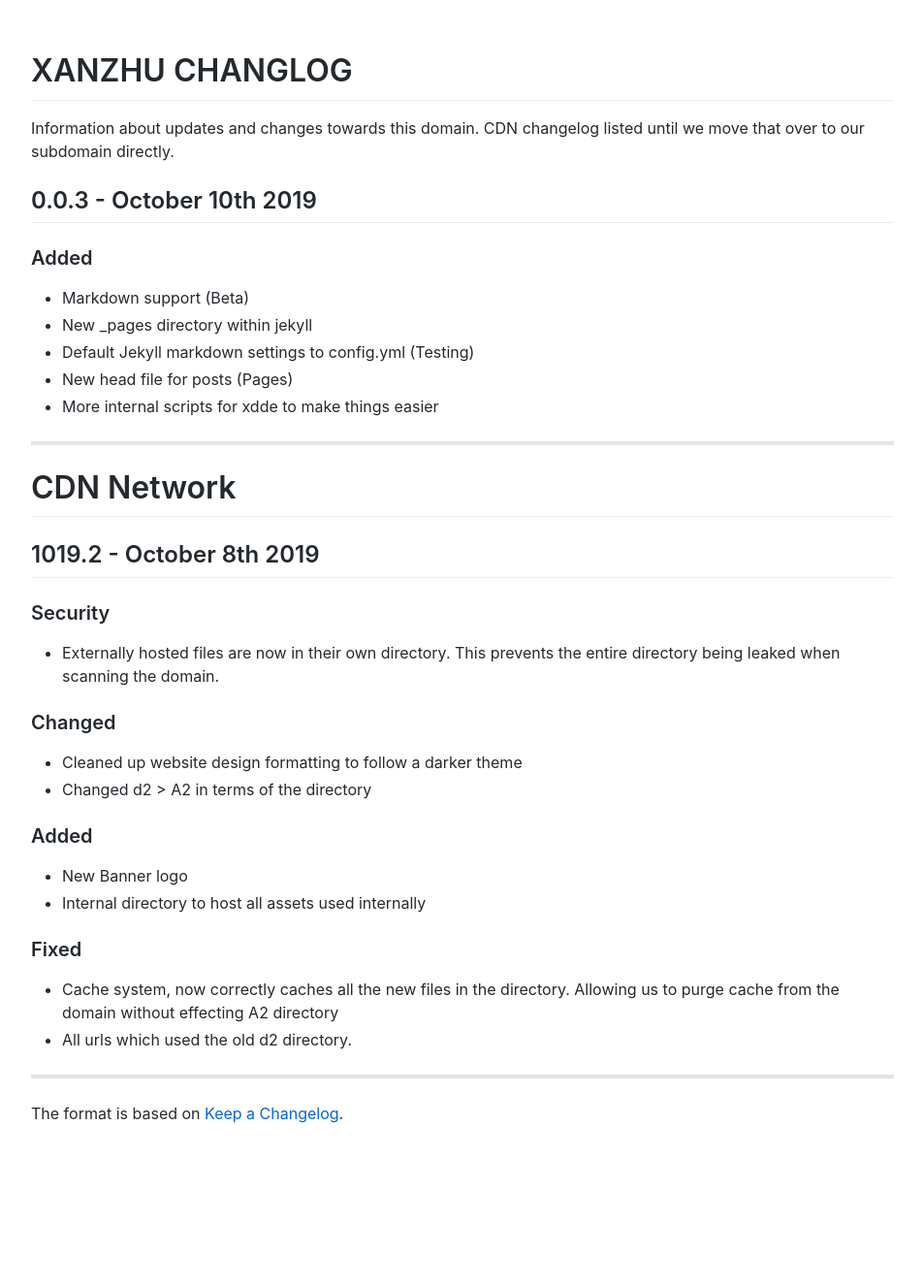
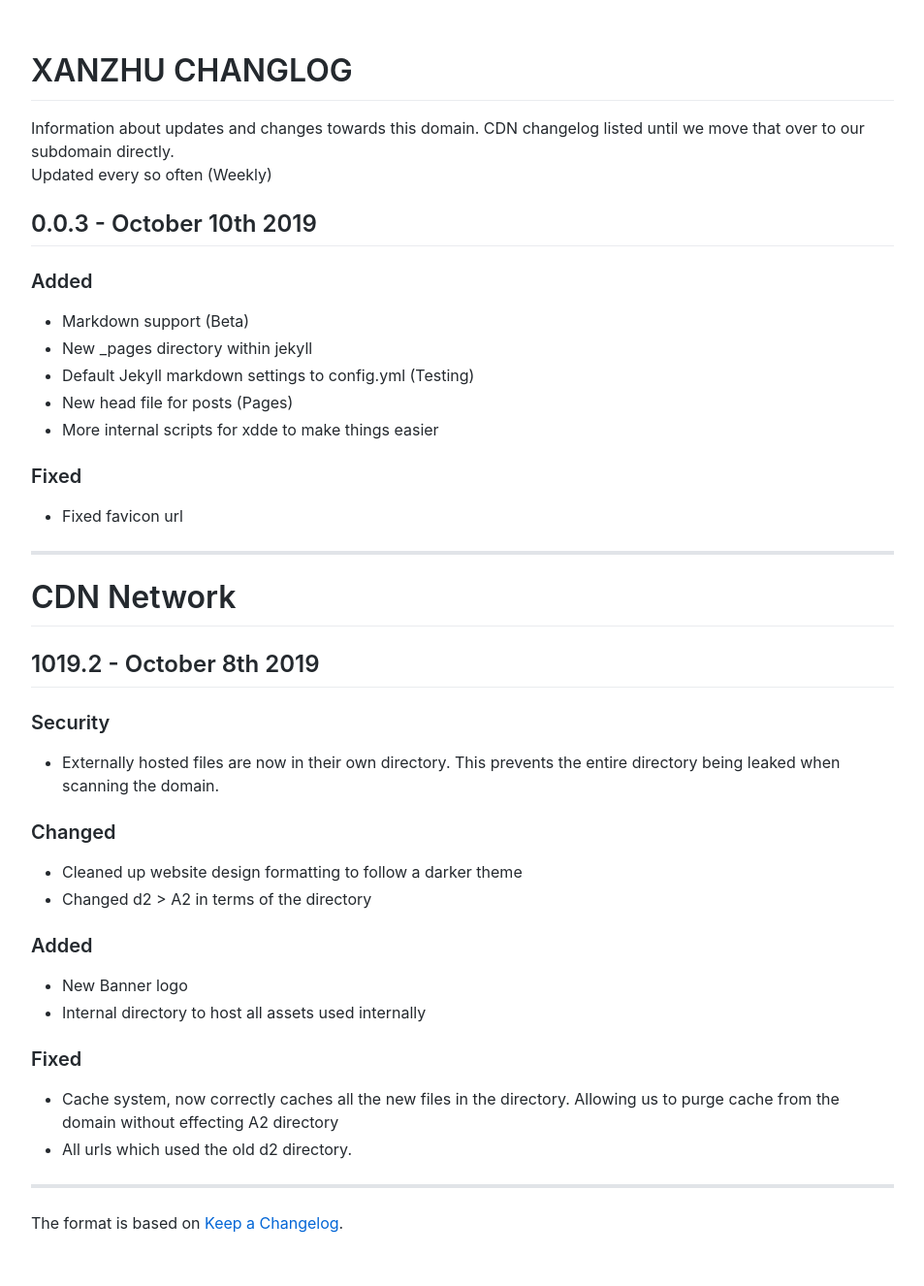
Before and after one commit to xanzhu/xanzhu-jekyll, a Jekyll site: the page built from _pages/CHANGELOG.md, in a window 1280 px wide. Shown: the whole page at 97% size, without its empty margins (163-1116 px from the left). Built offline with Jekyll 4.4.1, drawn with Linux system fonts in a browser that asks for light colours; before the commit the page ends 1213 px from its top, so only the background shows below that.

Commit message:
Fixed Favicon

```diff
--- a/_includes/head.html
+++ b/_includes/head.html
@@ -1,6 +1,6 @@
 <meta charset="UTF-8">
 <meta name="viewport" content="width=device-width,initial-scale=1">
-<link rel="shortcut icon" href="https://cdn.xanzhu.com/d2/favicon.ico" type="image/x-icon">
+<link rel="shortcut icon" href="https://cdn.xanzhu.com/A2/favicon.ico" type="image/x-icon">
 <title>{% if page.title %}{{ page.title | escape }}{% else %}{{ site.title | escape }}{% endif %}</title>
 <meta name="description" content="{% if page.excerpt %}{{ page.excerpt | strip_html | strip_newlines | truncate: 160 }}{% else %}{{ site.description }}{% endif %}">
 <link rel="canonical" href="{{ canonical_url }}">
--- a/_includes/posthead.html
+++ b/_includes/posthead.html
@@ -1,6 +1,6 @@
 <meta charset="UTF-8">
 <meta name="viewport" content="width=device-width,initial-scale=1">
-<link rel="shortcut icon" href="https://cdn.xanzhu.com/d2/favicon.ico" type="image/x-icon">
+<link rel="shortcut icon" href="https://cdn.xanzhu.com/A2/favicon.ico" type="image/x-icon">
 <title>{% if page.title %}{{ page.title | escape }}{% else %}{{ site.title | escape }}{% endif %}</title>
 <meta name="description" content="{% if page.excerpt %}{{ page.excerpt | strip_html | strip_newlines | truncate: 160 }}{% else %}{{ site.description }}{% endif %}">
 <link rel="canonical" href="{{ canonical_url }}">
--- a/_pages/CHANGELOG.md
+++ b/_pages/CHANGELOG.md
@@ -7,6 +7,7 @@ excerpt: Information about updates and changes towards our domain.
 
 # XANZHU CHANGLOG
 Information about updates and changes towards this domain. CDN changelog listed until we move that over to our subdomain directly.
+Updated every so often (Weekly)
 
 ## 0.0.3 - October 10th 2019
 ### Added
@@ -15,6 +16,9 @@ Information about updates and changes towards this domain. CDN changelog listed
 - Default Jekyll markdown settings to config.yml (Testing)
 - New head file for posts (Pages)
 - More internal scripts for xdde to make things easier
+
+### Fixed
+- Fixed favicon url
 
 ----
 
```
